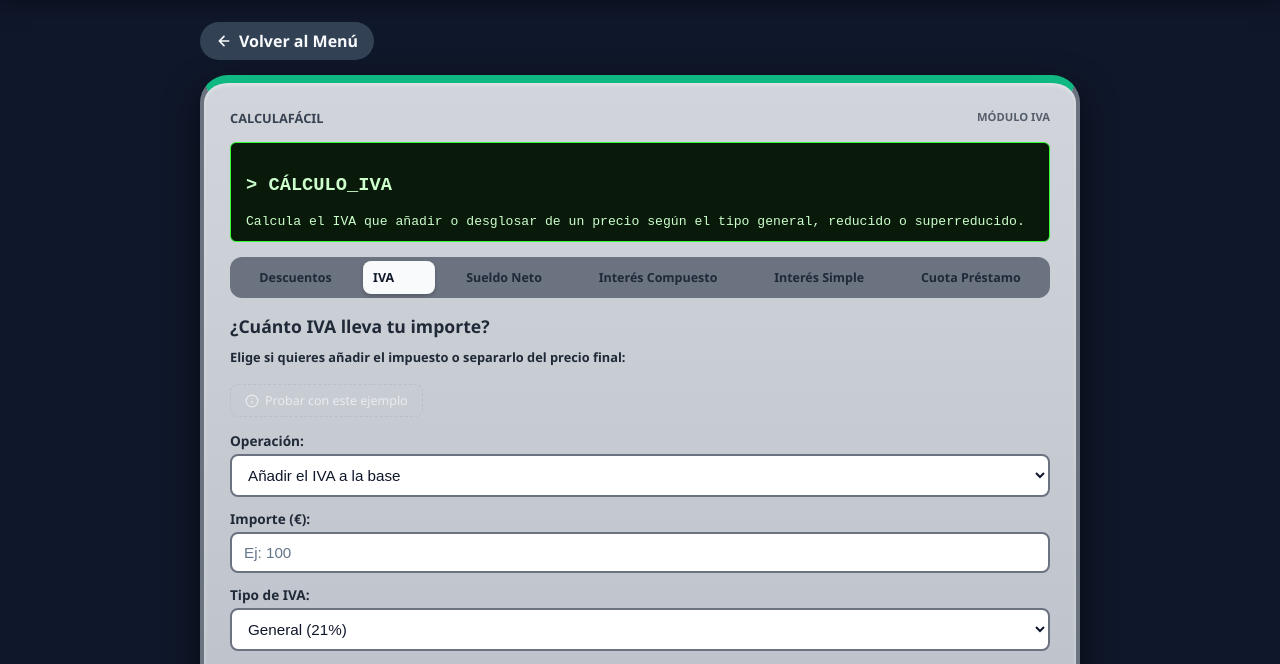
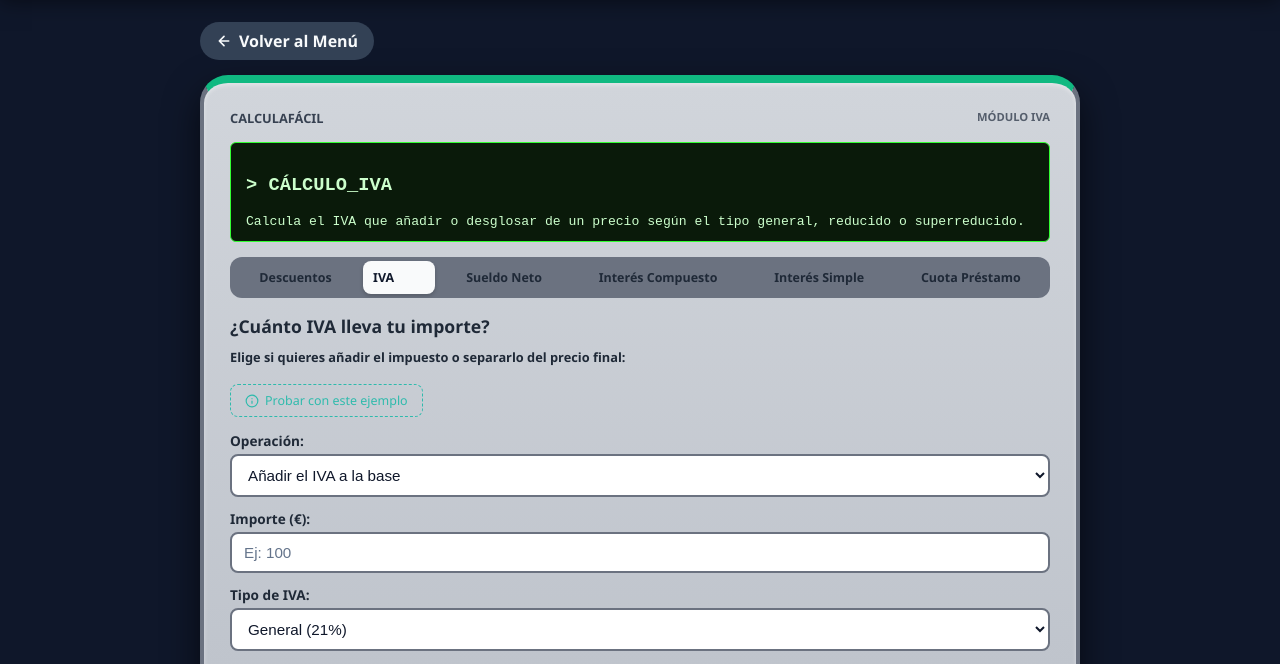
Before and after one commit to calculafacil/CalculaFacil, a website: page iva/index.html in a window 1280 px wide. Shown: the part 88-752 px from the top of the page. Drawn offline with Linux system fonts and the light colour scheme.

Commit message:
Btn ejemplo: color acento para visibilidad en todos los temas

```diff
--- a/estilos.css
+++ b/estilos.css
@@ -1477,30 +1477,31 @@ svg.icono {
   align-items: center;
   gap: 6px;
   background: transparent;
-  color: var(--texto-pagina);
-  border: 1px dashed rgba(148, 163, 184, 0.4);
+  color: var(--color-acento);
+  border: 1px dashed var(--color-acento);
   padding: 7px 14px;
   border-radius: 8px;
   font-size: 0.78rem;
   font-family: inherit;
   cursor: pointer;
   margin: 8px 0 14px;
-  opacity: 0.7;
+  opacity: 0.85;
   transition: opacity 0.2s, border-color 0.2s, background 0.2s;
 }
 
 .btn-ejemplo:hover {
   opacity: 1;
-  border-color: rgba(148, 163, 184, 0.7);
-  background: rgba(148, 163, 184, 0.08);
+  background: var(--color-acento-suave);
 }
 
 .btn-ejemplo:active {
-  background: rgba(148, 163, 184, 0.15);
+  background: var(--color-acento-suave);
+  opacity: 0.7;
 }
 
 .btn-ejemplo .icono {
   width: 14px;
   height: 14px;
   flex-shrink: 0;
-}
+  stroke: currentColor;
+}
```
